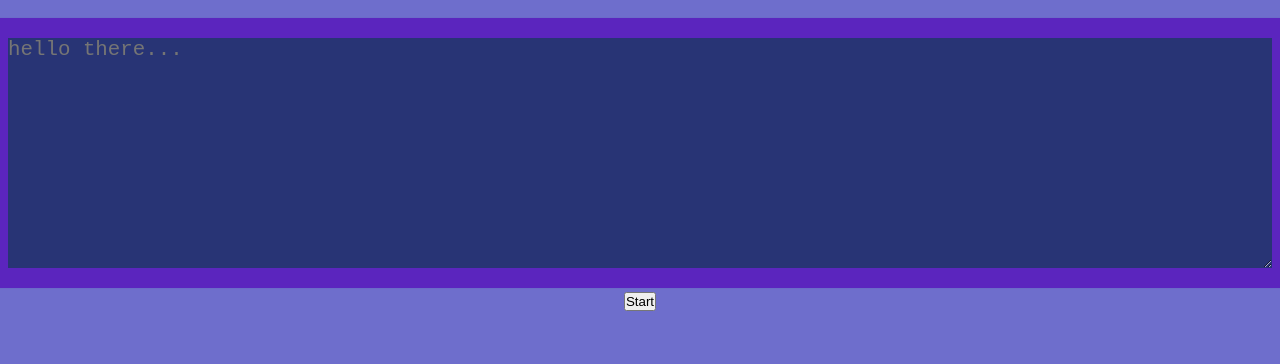
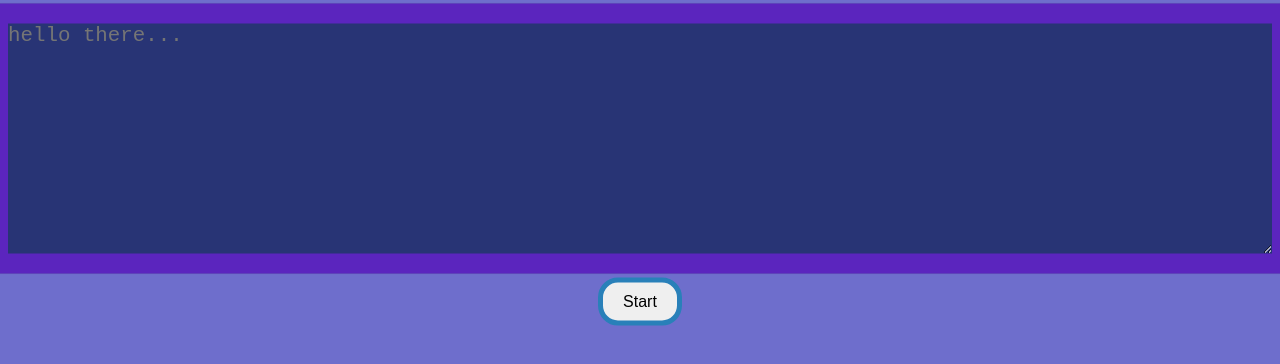
Before and after one commit to srijanlal/TypingTest, a plain HTML site: page index.html in a window 1280 px wide. Shown: the part 272-636 px from the top of the page. Drawn offline with Linux system fonts and the light colour scheme.

Commit message:
Update style.css

```diff
--- a/style.css
+++ b/style.css
@@ -22,7 +22,7 @@ textarea{
     color: white;
     font-size: 1.3rem;
 }
-mainbtn{
+.mainbtn{
     padding: 10px 20px;
     border-radius: 20px;
     border: 5px solid #2980b9;
```
